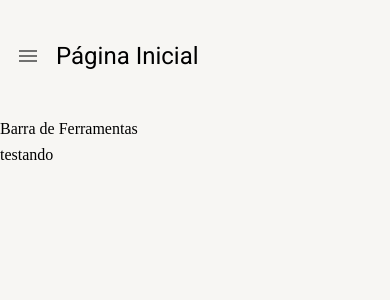
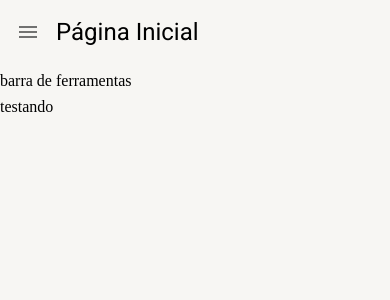
Before and after one commit to Gbaumer123/curso-type-script, a React (Create React App) app: page /pagina-inicial in a window 390 px wide. Shown: the top 300 px of the page. Built offline with nearby package versions, Linux system fonts and the light colour scheme.

Commit message:
feat:Layout base responsivo

```diff
--- a/src/pages/dashboard/Dashboard.tsx
+++ b/src/pages/dashboard/Dashboard.tsx
@@ -2,6 +2,11 @@
 
 export const Dashboard = () => {
   return (
-    <LayoutBaseDePagina titulo="Página Inicial">testando</LayoutBaseDePagina>
+    <LayoutBaseDePagina
+      titulo="Página Inicial"
+      barraDeFerramentas={<>barra de ferramentas</>}
+    >
+      testando
+    </LayoutBaseDePagina>
   );
 };
--- a/src/shared/layouts/LayoutBaseDePagina.tsx
+++ b/src/shared/layouts/LayoutBaseDePagina.tsx
@@ -7,19 +7,23 @@
 } from "@mui/material";
 import { Box } from "@mui/system";
 import { useDrawerContext } from "../contexts";
+import { ReactNode } from "react";
 
 interface ILayoutBaseDePaginaProps {
   children: React.ReactNode;
   titulo: string;
+  barraDeFerramentas?: ReactNode;
 }
 
 export const LayoutBaseDePagina: React.FC<ILayoutBaseDePaginaProps> = ({
   children,
   titulo,
+  barraDeFerramentas,
 }) => {
   const theme = useTheme();
 
   const smDown = useMediaQuery(theme.breakpoints.down("sm"));
+  const mdDown = useMediaQuery(theme.breakpoints.down("md"));
 
   const { toggleDrawerOpen } = useDrawerContext();
 
@@ -27,7 +31,7 @@
     <Box height="100%" display="flex" flexDirection="column" gap={1}>
       <Box
         padding={1}
-        height={theme.spacing(12)}
+        height={theme.spacing(smDown ? 6 : mdDown ? 8 : 12)}
         display="flex"
         alignItems="center"
         gap={1}
@@ -38,12 +42,21 @@
           </IconButton>
         )}
 
-        <Typography variant="h5">{titulo}</Typography>
+        <Typography
+          variant={smDown ? "h5" : mdDown ? "h4" : "h3"}
+          overflow="hidden"
+          whiteSpace="nowrap"
+          textOverflow="ellipsis"
+        >
+          {titulo}
+        </Typography>
       </Box>
 
-      <Box>Barra de Ferramentas</Box>
+      {barraDeFerramentas && <Box>{barraDeFerramentas}</Box>}
 
-      <Box>{children}</Box>
+      <Box flex={1} overflow="auto">
+        {children}
+      </Box>
     </Box>
   );
 };
```
